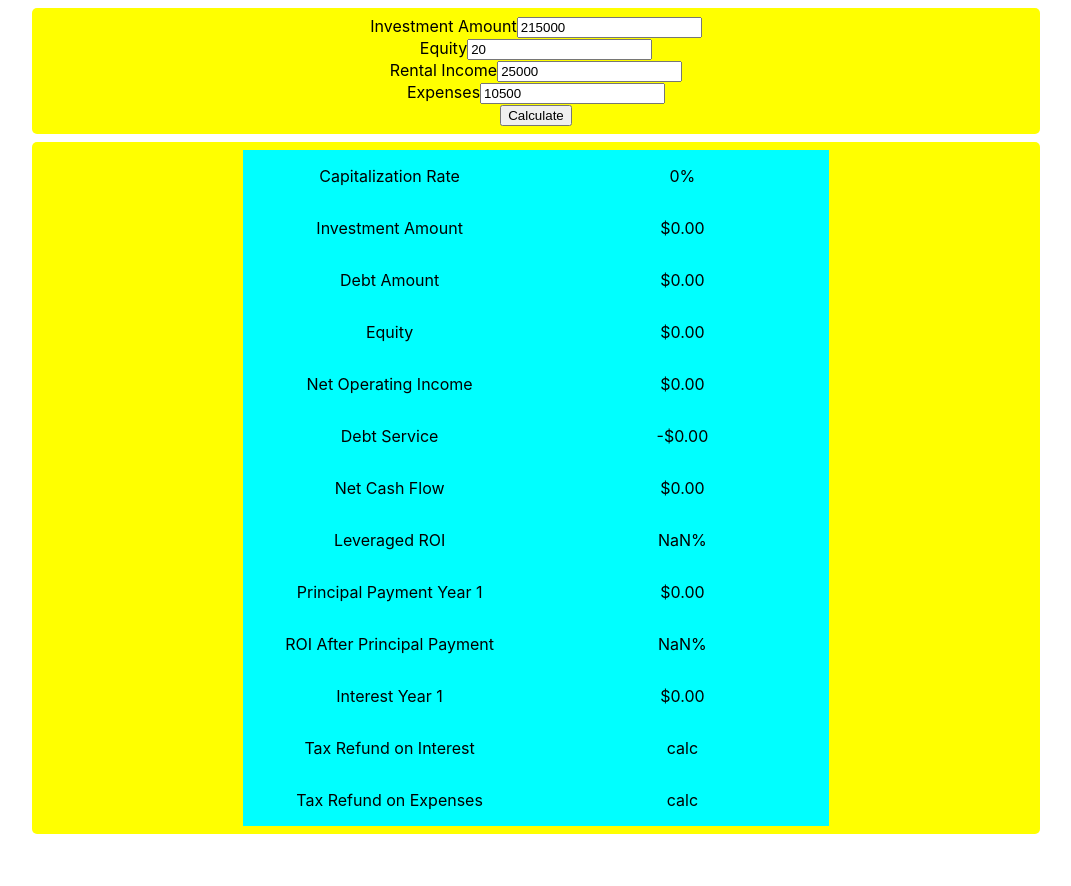
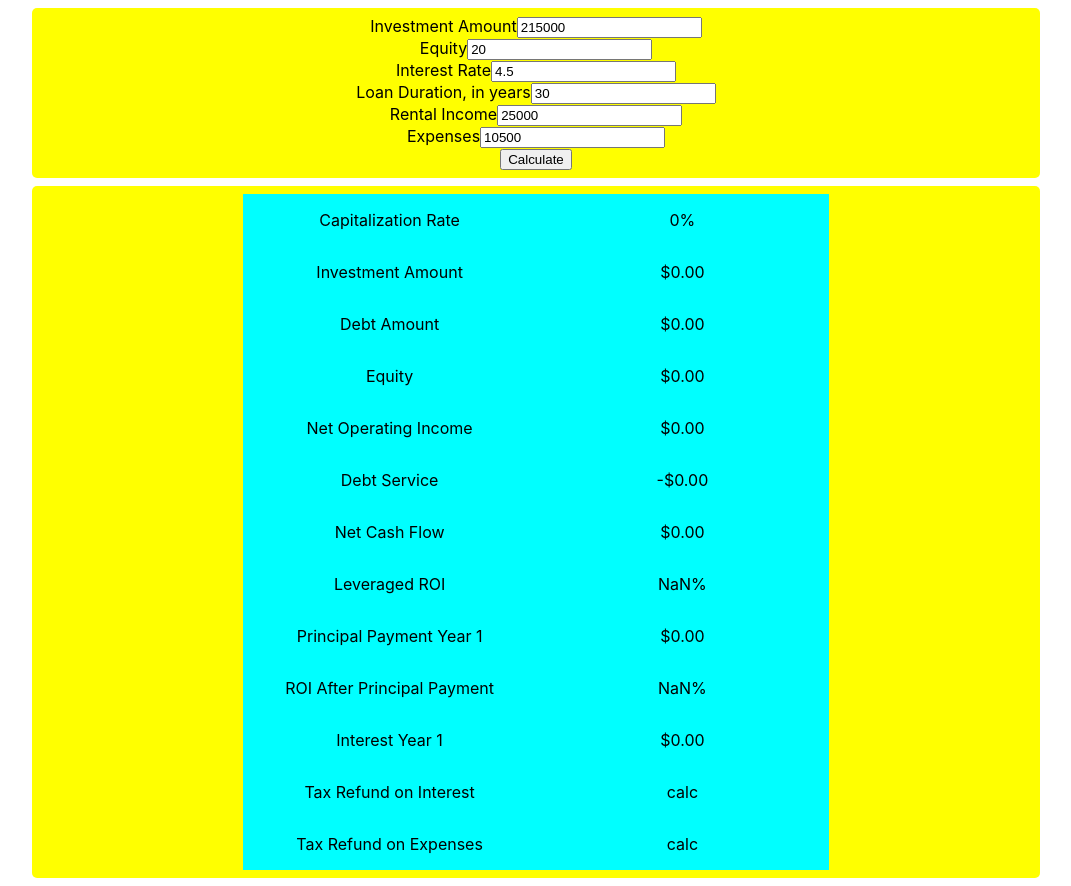
Before and after one commit to mustangJaro/cadmus, a React (Create React App) app: page / in a window 1280 px wide. Shown: the whole page, without its empty margins (104-1175 px from the left). Before the commit the page ends 842 px from the top, so only its background shows below. Built offline with nearby package versions, Linux system fonts and the light colour scheme; the HTML template or start-up script is replaced by a standard one.

Commit message:
Add loan values

```diff
--- a/src/Components/InputForm/InputForm.js
+++ b/src/Components/InputForm/InputForm.js
@@ -7,12 +7,16 @@ const InputForm = (props) => {
   const equityValueRef = useRef();
   const rentalIncomeValueRef = useRef();
   const expensesValueRef = useRef();
+  const interestRateValueRef = useRef();
+  const loanYearsValueRef = useRef();
 
   const onSubmitHandler = (event) => {
     event.preventDefault();
     props.onSubmit({
       "investmentAmount": investmentValueRef.current.value,
       "equity": equityValueRef.current.value,
+      "interestRate": interestRateValueRef.current.value,
+      "loanYears": loanYearsValueRef.current.value,
       "rentalIncome": rentalIncomeValueRef.current.value,
       "expenses": expensesValueRef.current.value
     });
@@ -22,6 +26,8 @@ const InputForm = (props) => {
     <form className={styles['input-form']}>
       <Input valueRef={investmentValueRef} label="Investment Amount" defaultValue='215000'/>
       <Input valueRef={equityValueRef} label="Equity" defaultValue='20'/>
+      <Input valueRef={interestRateValueRef} label="Interest Rate" defaultValue='4.5'/>
+      <Input valueRef={loanYearsValueRef} label="Loan Duration, in years" defaultValue='30'/>
       <Input valueRef={rentalIncomeValueRef} label="Rental Income" defaultValue='25000'/>
       <Input valueRef={expensesValueRef} label="Expenses" defaultValue='10500'/>
       <button onClick={onSubmitHandler}>Calculate</button>
--- a/src/Components/ProForma.js
+++ b/src/Components/ProForma.js
@@ -17,16 +17,17 @@ const ProForma = (props) => {
   const [firstYearPrincipal, setFirstYearPrincipal] = useState(0);
 
   const onSubmitHandler = (data) => {
-    // add interest and total loan year inputs
+    let interestRate = data.interestRate;
+    let loanYears = data.loanYears;
     let debtAmount = data.investmentAmount * (100 - data.equity) / 100;
-    let firstYearLoanValues = FirstYearLoanCalc(debtAmount, 4.5, 30);
+    let firstYearLoanValues = FirstYearLoanCalc(debtAmount, interestRate, loanYears);
     let noi = data.rentalIncome - data.expenses;
     setDebtAmount(debtAmount);
     setInvestmentAmount(data.investmentAmount);
     setNOI(noi)
     setCapRate(noi / data.investmentAmount * 100);
     setEquity(data.investmentAmount * data.equity / 100);
-    setMonthlyPayment(MonthlyPayment(debtAmount, 4.5, 30))
+    setMonthlyPayment(MonthlyPayment(debtAmount, interestRate, loanYears))
     setFirstYearInterest(firstYearLoanValues.interestPayment);
     setFirstYearPrincipal(firstYearLoanValues.principalPayment);
   };
```
